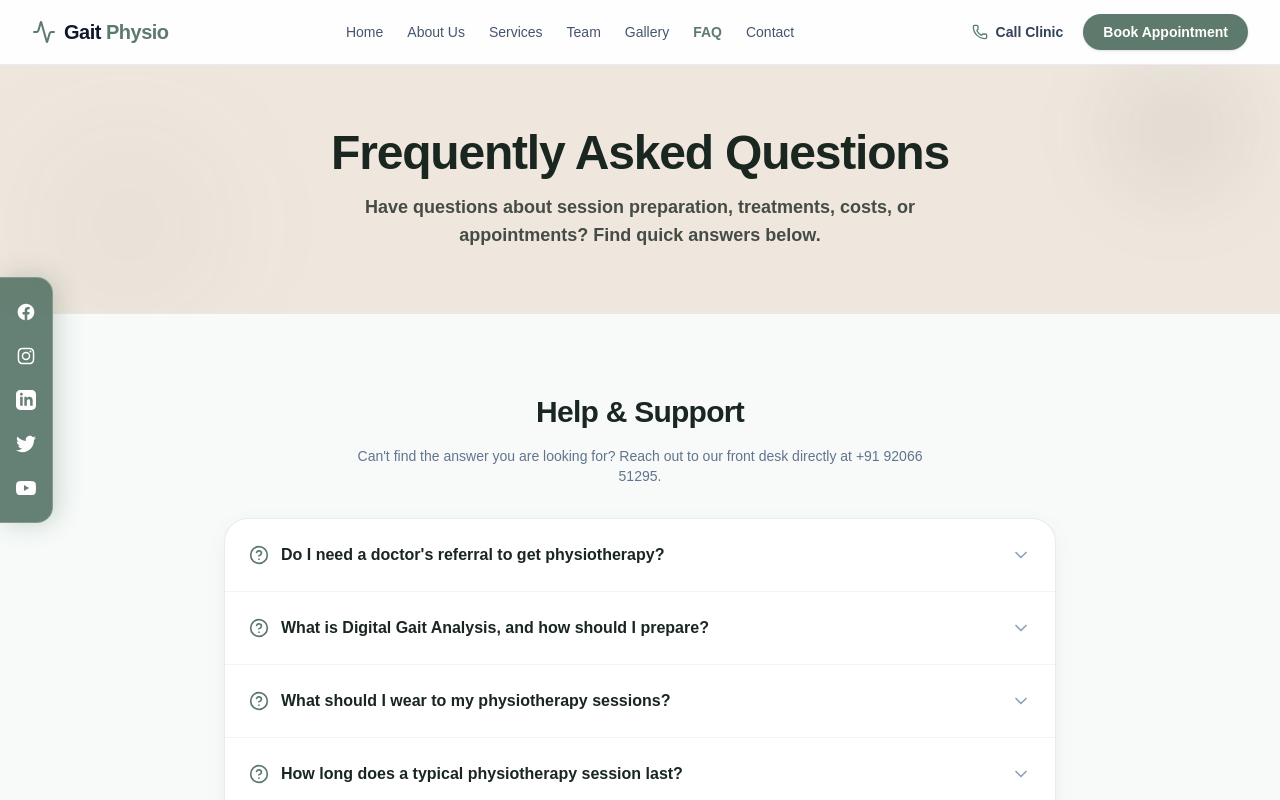
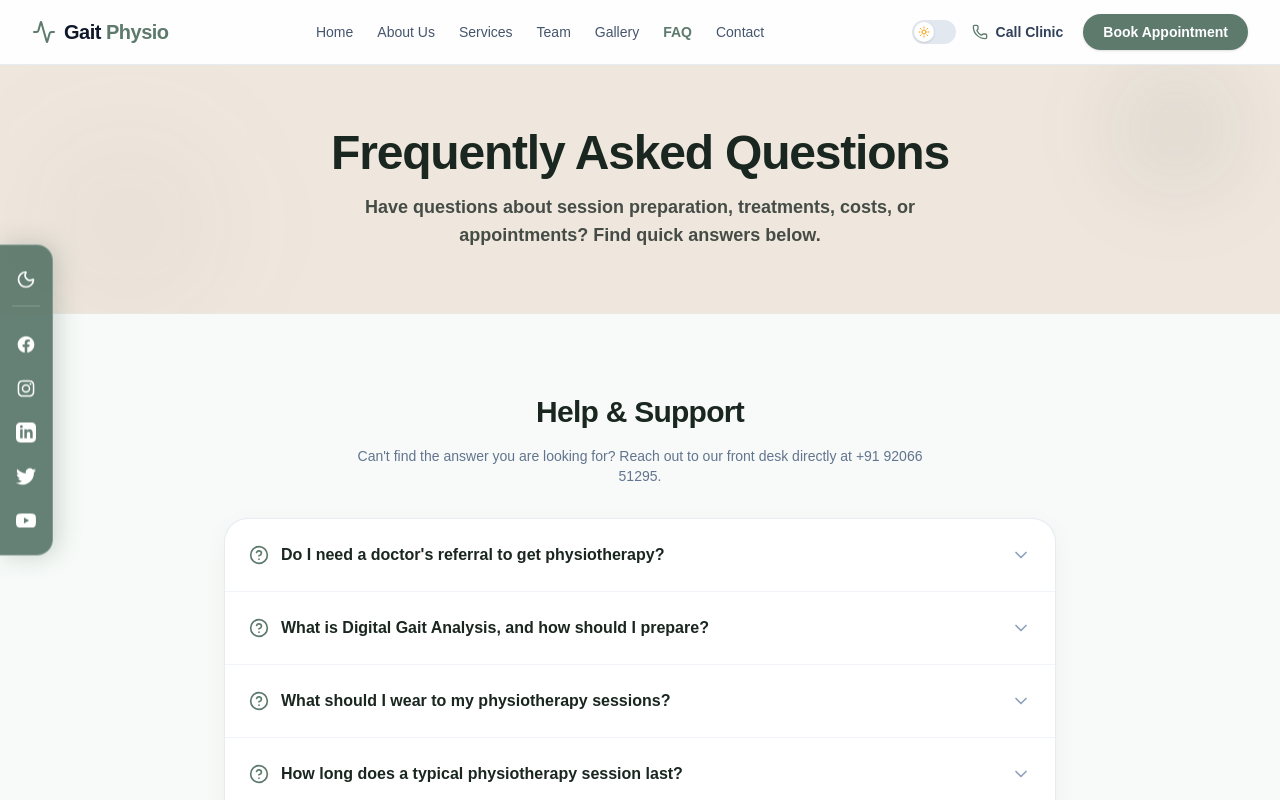
Before and after one commit to rameshdarisi03/rameshdental, a Next.js app: page /faq in a window 1280 px wide. Shown: the top 800 px of the page. Built offline with nearby package versions, Linux system fonts and the light colour scheme.

Commit message:
feat: Add manual dark mode toggle slider to navbar and widget

```diff
--- a/src/app/globals.css
+++ b/src/app/globals.css
@@ -14,7 +14,13 @@
   --foreground: #1a2620;
 }
 
-/* Force Light Mode - Disable automatic dark mode based on OS preferences */
+/* Manual Dark Mode variables */
+.dark {
+  --background: #0f1412;
+  --foreground: #f7faf8;
+}
+
+/* Tie Tailwind's dark utility variant strictly to the .dark class (disables OS automatic mode) */
 @custom-variant dark (&:where(.dark, .dark *));
 
 body {
--- a/src/app/layout.tsx
+++ b/src/app/layout.tsx
@@ -30,8 +30,22 @@ export default function RootLayout({
   return (
     <html
       lang="en"
+      suppressHydrationWarning
       className={`${geistSans.variable} ${geistMono.variable} h-full antialiased`}
     >
+      <head>
+        <script
+          dangerouslySetInnerHTML={{
+            __html: `
+              try {
+                if (localStorage.getItem('theme') === 'dark') {
+                  document.documentElement.classList.add('dark');
+                }
+              } catch (e) {}
+            `,
+          }}
+        />
+      </head>
       <body className="min-h-full flex flex-col bg-slate-50 text-slate-900 dark:bg-slate-950 dark:text-slate-100">
         <Navbar />
         <main className="flex-grow flex flex-col">{children}</main>
--- a/src/components/public/FloatingSocials.tsx
+++ b/src/components/public/FloatingSocials.tsx
@@ -1,8 +1,9 @@
 "use client";
 
-import React from "react";
+import React, { useState, useEffect } from "react";
 import Link from "next/link";
 import { usePathname } from "next/navigation";
+import { Moon, Sun } from "lucide-react";
 
 const FacebookIcon = ({ className }: { className?: string }) => (
   <svg className={className} fill="currentColor" viewBox="0 0 24 24">
@@ -36,12 +37,43 @@ const YoutubeIcon = ({ className }: { className?: string }) => (
 
 export default function FloatingSocials() {
   const pathname = usePathname();
+  const [isDark, setIsDark] = useState(false);
+
+  useEffect(() => {
+    // Check initial dark mode state
+    if (typeof window !== "undefined") {
+      setIsDark(document.documentElement.classList.contains("dark") || localStorage.getItem("theme") === "dark");
+    }
+  }, []);
+
+  const toggleDarkMode = () => {
+    const root = document.documentElement;
+    if (isDark) {
+      root.classList.remove("dark");
+      localStorage.setItem("theme", "light");
+      setIsDark(false);
+    } else {
+      root.classList.add("dark");
+      localStorage.setItem("theme", "dark");
+      setIsDark(true);
+    }
+  };
 
   // Optionally hide on dashboard pages if you want a clean clinical interface there
   if (pathname?.startsWith("/dashboard")) return null;
 
   return (
     <div className="fixed top-1/2 left-0 -translate-y-1/2 z-50 flex flex-col gap-4 bg-brand-green/95 backdrop-blur-md px-3 py-5 rounded-r-2xl border border-l-0 border-white/20 shadow-[4px_0_24px_rgba(93,122,109,0.3)] animate-fade-in-up">
+      {/* Theme Toggle Button */}
+      <button
+        onClick={toggleDarkMode}
+        className="text-white hover:text-brand-sand hover:scale-110 transition-transform p-1 mb-2 border-b border-white/20 pb-4"
+        aria-label="Toggle Dark Mode"
+        title="Toggle Dark Mode"
+      >
+        {isDark ? <Sun className="w-5 h-5" /> : <Moon className="w-5 h-5" />}
+      </button>
+
       <Link
         href="https://www.facebook.com"
         target="_blank"
--- a/src/components/public/Navbar.tsx
+++ b/src/components/public/Navbar.tsx
@@ -1,13 +1,33 @@
 "use client";
 
-import { useState } from "react";
+import { useState, useEffect } from "react";
 import Link from "next/link";
 import { usePathname } from "next/navigation";
-import { Menu, X, Activity, Phone } from "lucide-react";
+import { Menu, X, Activity, Phone, Moon, Sun } from "lucide-react";
 
 export default function Navbar() {
   const [isOpen, setIsOpen] = useState(false);
+  const [isDark, setIsDark] = useState(false);
   const pathname = usePathname();
+
+  useEffect(() => {
+    if (typeof window !== "undefined") {
+      setIsDark(document.documentElement.classList.contains("dark") || localStorage.getItem("theme") === "dark");
+    }
+  }, []);
+
+  const toggleDarkMode = () => {
+    const root = document.documentElement;
+    if (isDark) {
+      root.classList.remove("dark");
+      localStorage.setItem("theme", "light");
+      setIsDark(false);
+    } else {
+      root.classList.add("dark");
+      localStorage.setItem("theme", "dark");
+      setIsDark(true);
+    }
+  };
 
   // If we are in the dashboard, we don't render the public Navbar
   if (pathname?.startsWith("/dashboard")) {
@@ -61,6 +81,27 @@ export default function Navbar() {
 
         {/* CTA & Mobile Toggle */}
         <div className="flex items-center gap-4">
+          {/* Dark Mode Slider Toggle */}
+          <button
+            onClick={toggleDarkMode}
+            className="relative inline-flex h-6 w-11 shrink-0 cursor-pointer items-center rounded-full bg-slate-200 dark:bg-slate-700 transition-colors focus:outline-none focus-visible:ring-2 focus-visible:ring-brand-green"
+            aria-label="Toggle Dark Mode"
+            title="Toggle Dark Mode"
+          >
+            <span className="sr-only">Toggle Dark Mode</span>
+            <span
+              className={`${
+                isDark ? "translate-x-5" : "translate-x-0.5"
+              } pointer-events-none flex h-5 w-5 transform items-center justify-center rounded-full bg-white shadow ring-0 transition duration-200 ease-in-out`}
+            >
+              {isDark ? (
+                <Moon className="h-3 w-3 text-slate-700" />
+              ) : (
+                <Sun className="h-3 w-3 text-amber-500" />
+              )}
+            </span>
+          </button>
+
           <a
             href="tel:+919206651295"
             className="hidden sm:flex items-center gap-2 text-sm font-bold text-slate-700 hover:text-brand-green dark:text-slate-200 dark:hover:text-brand-green/85 mr-1 transition-colors"
```
